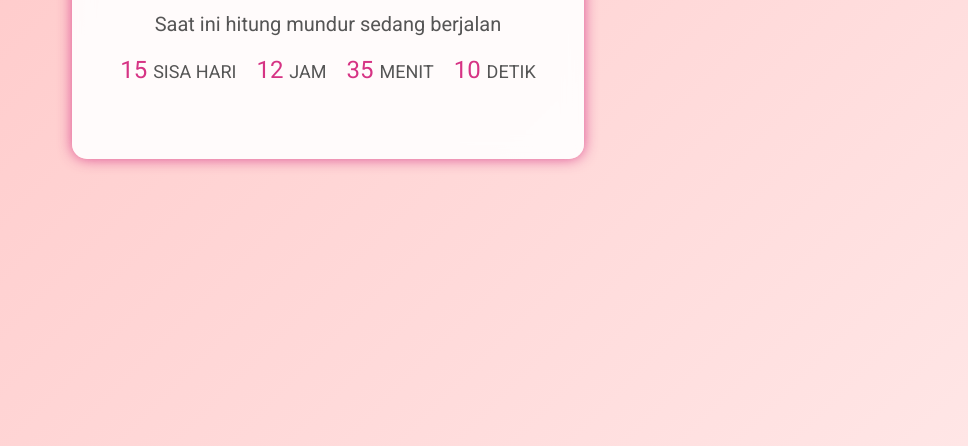
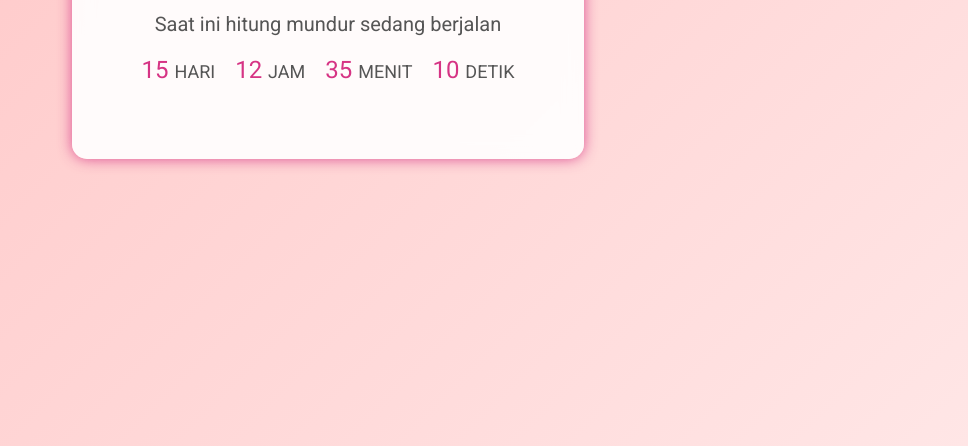
Before and after one commit to vdganh/KisahKami, a plain HTML site: page index.html in a window 1280 px wide. Shown: the part 354-800 px from the top of the page, without its empty margins (312-1280 px from the left). Drawn offline with Linux system fonts and the light colour scheme.

Commit message:
Add files via upload

```diff
--- a/index.html
+++ b/index.html
@@ -165,7 +165,7 @@
             // Tampilkan hitung mundur
             countdownDisplay.innerHTML = `
                 <div class="countdown-row">
-                    <div>${days} <span class="countdown-label">SISA HARI</span></div>
+                    <div>${days} <span class="countdown-label">HARI</span></div>
                     <div>${hours} <span class="countdown-label">JAM</span></div>
                     <div>${minutes} <span class="countdown-label">MENIT</span></div>
                     <div>${seconds} <span class="countdown-label">DETIK</span></div>
```
